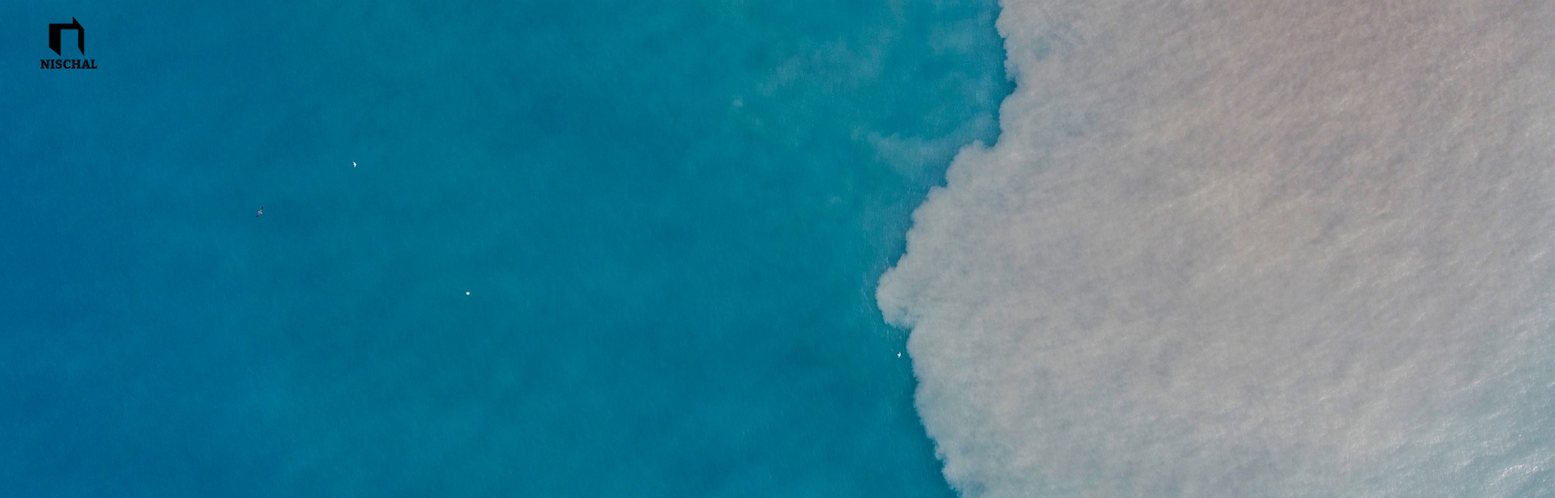
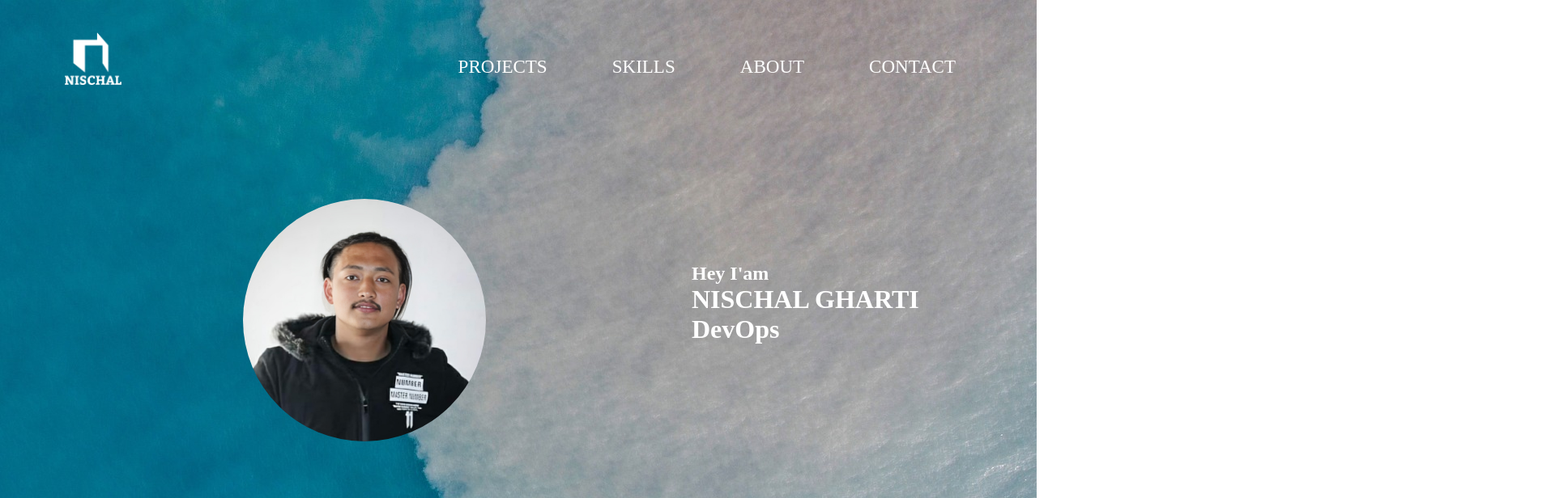
Before and after one commit to chemical081/Docker-project-1, a plain HTML site: page index.html in a window 1280 px wide. Shown: the top 616 px of the page at 81% size, 1920 px wide, since content can reach past the window. Drawn offline with Linux system fonts and the light colour scheme; a web font is replaced by a local one.

Commit message:
deleted restored

```diff
--- a/index.html
+++ b/index.html
@@ -10,16 +10,28 @@
     <link href="https://fonts.googleapis.com/css2?family=Kadwa:wght@400;700&family=Nanum+Pen+Script&family=Poppins:wght@300;400;500;600&family=Sacramento&display=swap" rel="stylesheet">
 </head>
 <body>
-    <img src="images/sea-2755901_1920.jpg" alt="background-pic" class="background-pic">
+    <img src="images/sea-2755901_1920.jpg" class="background-pic" alt="background-image">
     <!-- LOGO & NAV BAR -->
     <img src="images/Vector.png" alt="logo" class="nischal-logo">
-    <div >
+    <div id="nav-desktop-menu">
         <ul class="nav-menu">
-            <li><a href="#projects">PROJECTS</a></li>
-            <li><a href="#skills">SKILLS</a></li>
-            <li><a href="#about">ABOUT</a></li>
-            <li><a href="#contact">CONTACT</a></li>
+            <li style="order: 4;"><a href="#projects">PROJECTS</a></li>
+            <li style="order: 3;"><a href="#skills">SKILLS</a></li>
+            <li style="order: 2;"><a href="#about">ABOUT</a></li>
+            <li style="order: 1;"><a href="#contact">CONTACT</a></li>
         </ul>
     </div>
+
+
+    <!-- home-body -->
+
+    <img src="images/profile-pic.png" class="profile-pic" alt="profile-picture">
+    <div class="bio">
+        <h2>Hey I'am</h2>
+        <h1>NISCHAL GHARTI</h1>
+        <h1>DevOps</h1>
+
+    </div>
+
 </body>
 </html>
--- a/styles.css
+++ b/styles.css
@@ -1,26 +1,70 @@
 * {
     margin: 0;
     padding: 0;
+    font-family: "Kadwa", serif;
 }
 
 .background-pic {
-    height: 1080px;
-    width: 1920px;
-    position: relative;
+    position: absolute;
+    top: 0;
+    right: 0;
+    z-index: 0; /* Adjust as needed */
 }
 
+/* Desktop-navi-bar */
 .nischal-logo{
-    position: absolute;
-    top: 20px;
-    left: 50px;
+    position:relative;
+    top: 40px;
+    left: 80px;
     height: 65px;
     width: 70px;
+    filter: invert(100%);
 }
 
-.nav-menu{
-    font-family: "Kadwa", serif;
-    position:absolute;
+ul {
+    list-style-type: none;
+}
+
+
+#nav-desktop-menu,
+.nav-menu {
     display: flex;
     flex-direction: row-reverse;
+    font-size:larger;
+    gap: 80px;
+    filter: invert(100%);
+    position: relative;
+    right: 50px;
+}
 
+a {
+    color: white;
+    text-decoration: none;
 }
+
+.nav-menu li {
+    color: white;
+}
+
+
+
+/* PHOTO AND THE CENTER ITEMS  */
+.profile-pic {
+    position: relative;
+    height: 300px;
+    width: 300px;
+    z-index: 1;
+    border-radius: 50%;
+    left: 300px;
+    top: 150px;
+}
+
+.bio {
+    position: relative;
+    display: inline-flex;
+    z-index: 1;
+    color: white;
+    flex-direction: column;
+    left: 550px;
+    bottom: 50px;
+}
```
